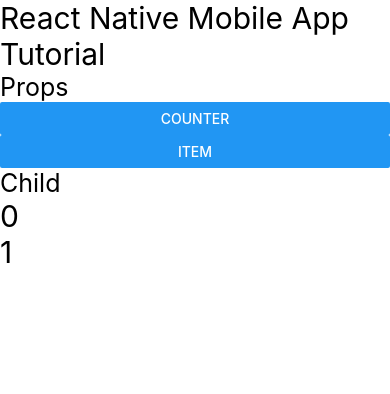
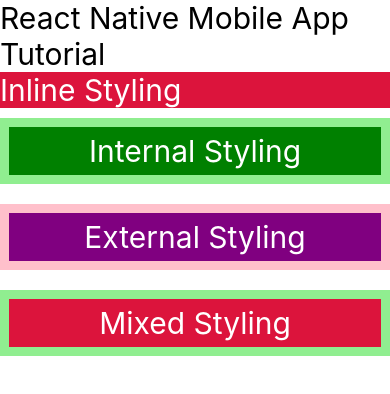
Before and after one commit to alauddin-bd/react-native-app, a React Native app: screen / in a window 390 px wide. Shown: the top 394 px of the page. Built offline with nearby package versions, Linux system fonts and the light colour scheme.

Commit message:
Learning InputText, Styling

```diff
--- a/App.jsx
+++ b/App.jsx
@@ -1,6 +1,8 @@
 import { View,  Text, Button } from 'react-native';
 import React from 'react';
-import Props from './src/components/Props';
+import InputText from './src/components/InputText';
+import Styling from './src/components/Styling';
+// import Props from './src/components/Props';
 // import UseStateHook from './src/components/UseStateHook';
 // import OnPress from './src/components/OnPress';
 // import JSX from './src/components/JSX';
@@ -15,7 +17,9 @@
       {/* <JSX /> */}
       {/* <OnPress /> */}
       {/* <UseStateHook /> */}
-      <Props />
+      {/* <Props /> */}
+      {/* <InputText /> */}
+      <Styling />
     </View>
   )
 }
--- /dev/null
+++ b/src/components/InputText.jsx
@@ -0,0 +1,16 @@
+import { View, Text, TextInput, Button } from 'react-native'
+import React, { useState } from 'react'
+
+const InputText = () => {
+  const [userName, setUserName] = useState('');
+  return (
+    <View>
+      <Text style={{fontSize: 30}}>InputText</Text>
+      <Text style={{fontSize: 30}}>Username : {userName}</Text>
+      <TextInput style={{fontSize:20, borderWidth:2, borderColor: 'green', margin:10}} value={userName} placeholder='Enter username' onChangeText={(value) => setUserName(value)} />
+        <Button title='Clear' onPress={()=>setUserName('')} />
+    </View>
+  )
+}
+
+export default InputText
--- /dev/null
+++ b/src/components/Styling.jsx
@@ -0,0 +1,30 @@
+import { View, Text, StyleSheet } from 'react-native'
+import React from 'react'
+import styles from '../style/style'
+
+
+const  Styling = () => {
+  return (
+    <View>
+      <Text style={{fontSize:30, backgroundColor:'crimson', color:'white'}}>Inline Styling</Text>
+      <Text style={style.text}>Internal Styling</Text>
+      <Text style={styles.text}>External Styling</Text>
+      <Text style={[styles.text, style.text, {backgroundColor: 'crimson'}]}>Mixed Styling</Text>
+    </View>
+  )
+}
+
+const style = StyleSheet.create({
+  text : {
+    backgroundColor: "green",
+    fontSize: 30,
+    color: 'white',
+    marginVertical: 10,
+    padding: 6,
+    textAlign: 'center',
+    borderColor: 'lightgreen',
+    borderWidth: 9,
+  }
+});
+
+export default  Styling
--- /dev/null
+++ b/src/style/style.js
@@ -0,0 +1,16 @@
+import { StyleSheet } from "react-native";
+
+const styles = StyleSheet.create({
+  text: {
+    backgroundColor: "purple",
+    fontSize: 30,
+    color: 'white',
+    marginVertical: 10,
+    padding: 6,
+    textAlign: 'center',
+    borderColor: 'pink',
+    borderWidth: 9
+  }
+});
+
+export default styles;
```
